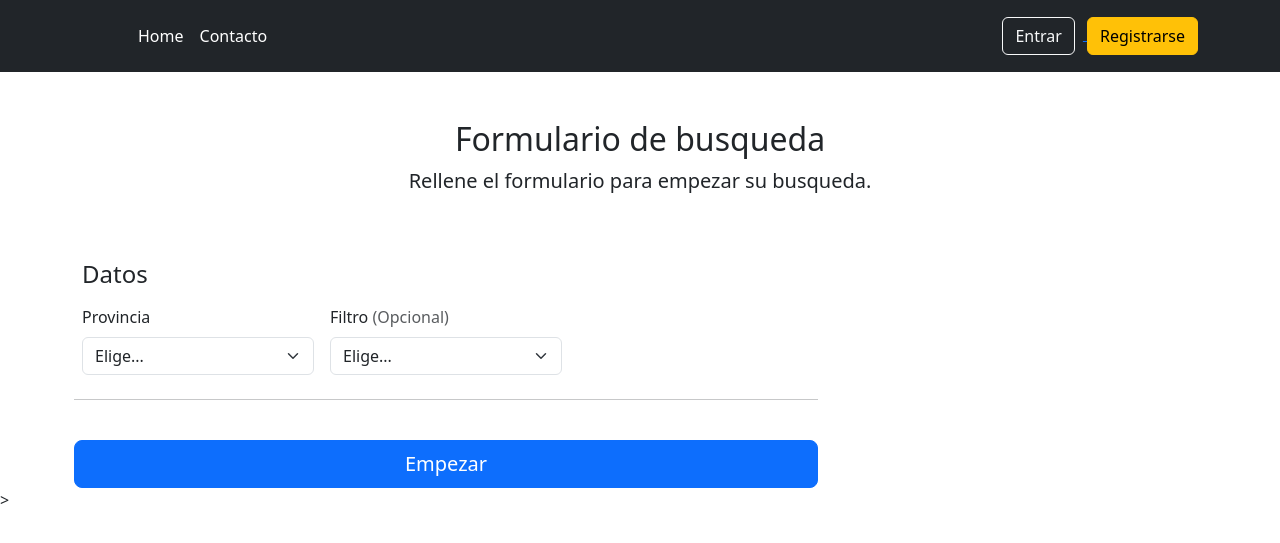
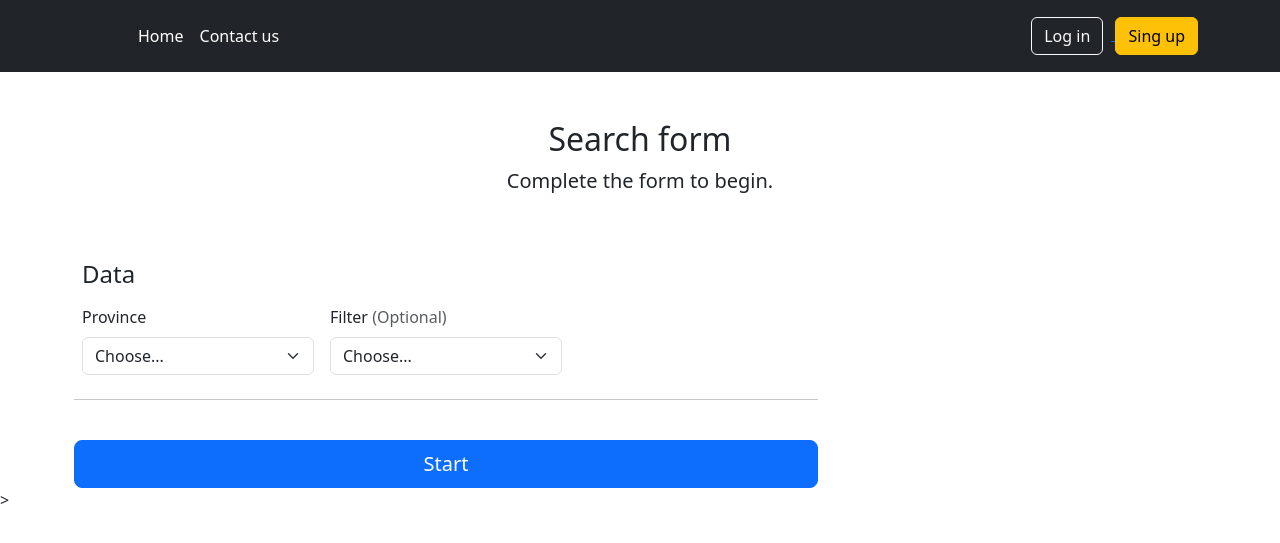
Before and after one commit to Salvaponce/Pisos-tracker-web, a Django app: page / in a window 1280 px wide. Shown: the top 543 px of the page. Run offline with Django 3.2, Linux system fonts and the light colour scheme; some libraries are stand-ins or nearby versions.

Commit message:
changing language

```diff
--- a/Pisos_tracker_app/templates/base.html
+++ b/Pisos_tracker_app/templates/base.html
@@ -28,23 +28,23 @@
         <ul class="nav col-12 col-lg-auto me-lg-auto mb-2 justify-content-center mb-md-0">
           <li><a href="/" class="nav-link px-2 text-white">Home</a></li>
           {%if user.is_authenticated%}
-          <li><a href="/history" class="nav-link px-2 text-white">Historial</a></li>
+          <li><a href="/history" class="nav-link px-2 text-white">History</a></li>
           {% endif %}
-          <li><a href="/feedback" class="nav-link px-2 text-white">Contacto</a></li>
+          <li><a href="/feedback" class="nav-link px-2 text-white">Contact us</a></li>
         </ul>
 
         <div class="text-end">
           {% if user.is_authenticated %}
-            <p style="margin-right: 10px">Bienvenido {{user}}
+            <p style="margin-right: 10px">Welcome {{user}}
               <a href="/logout">
-              <button type="button" class="btn btn-warning">Salir</button></a>
+              <button type="button" class="btn btn-warning">Go out</button></a>
             </p>
           {% else %}
           <a href="/log_in">
-            <button type="button" class="btn btn-outline-light me-2">Entrar</button>
+            <button type="button" class="btn btn-outline-light me-2">Log in</button>
           </a>
           <a href="/sign_up">
-          <button type="button" class="btn btn-warning">Registrarse</button>
+          <button type="button" class="btn btn-warning">Sing up</button>
         </a>
           {% endif %}
         </div>
--- a/Pisos_tracker_app/templates/home.html
+++ b/Pisos_tracker_app/templates/home.html
@@ -3,15 +3,15 @@
 <div class="container">
   <main>
     <div class="py-5 text-center">
-      <h2>Formulario de busqueda</h2>
+      <h2>Search form</h2>
       <p class="lead"
-        >Rellene el formulario para empezar su busqueda.</p
+        >Complete the form to begin.</p
       >
     </div>
 
     <div class="row g-5">
       <div class="col-md-7 col-lg-8">
-        <h4 class="mb-3">Datos</h4>
+        <h4 class="mb-3">Data</h4>
 
         <form action="/results/" method="post" class="needs-validation" novalidate>
           {% csrf_token %}
@@ -19,10 +19,10 @@
 
             <div class="col-md-4">
               <label for="place" class="form-label"
-                >Provincia</label
+                >Province</label
               >
               <select class="form-select" name = "place" id="place" required>
-                <option value="">Elige...</option>
+                <option value="">Choose...</option>
                 <option>Albacete</option>
                 <option>Alicante</option>
                 <option>Almeria</option>
@@ -65,20 +65,20 @@
                 <option>Zaragoza</option>
               </select>
               <div class="invalid-feedback">
-                Se necesita una provincia valida.
+                We need a valid province.
               </div>
             </div>
 
 
             <div class="col-md-4">
               <label for="filter" class="form-label"
-                >Filtro<span class="text-muted"> (Opcional)</span></label
+                >Filter<span class="text-muted"> (Optional)</span></label
               >
               <select class="form-select" name = "filter" id="filter">
-                <option value="">Elige...</option>
-                <option>Relevancia</option>
-                <option>Barato</option>
-                <option>Recientes</option>
+                <option value="">Choose...</option>
+                <option>Relevance</option>
+                <option>Cheaper</option>
+                <option>Recent</option>
               </select>
             </div>
 
@@ -86,7 +86,7 @@
           <hr class="my-4" />
 
           <button class="w-100 btn btn-primary btn-lg" type="submit"
-            >Empezar</button
+            >Start</button
           >
         </form>
       </div>
--- a/Pisos_tracker_app/templates/login.html
+++ b/Pisos_tracker_app/templates/login.html
@@ -37,14 +37,14 @@
 
     <div class="form-floating">
       <input type="text" class="form-control" id="floatingInput" placeholder="name" name="username">
-      <label for="floatingInput">Nombre usuario</label>
+      <label for="floatingInput">User name</label>
     </div>
     <div class="form-floating">
       <input type="password" class="form-control" id="floatingPassword" placeholder="Password" name="password">
-      <label for="floatingPassword">Contraseña</label>
+      <label for="floatingPassword">Password</label>
     </div>
 
-    <button class="w-100 btn btn-lg btn-primary" type="submit">Continuar</button>
+    <button class="w-100 btn btn-lg btn-primary" type="submit">Next!</button>
   </form>
 </main>
 </body>
--- a/Pisos_tracker_app/templates/results.html
+++ b/Pisos_tracker_app/templates/results.html
@@ -2,7 +2,7 @@
 {%block content%}
 <body class="text-center">
 <main class="form-signin">
-<h1 class="h3 mb-3 fw-normal">Buscando en {{place}}</h1>
+<h1 class="h3 mb-3 fw-normal">Searching in {{place}}</h1>
 <br/>
 <div class="album py-5 bg-light">
   <div class="container">
@@ -27,7 +27,7 @@
               <div class="btn-group">
                 <a href= {{h.link}}>
                 <button type="button" class="btn btn-sm btn-outline-secondary"
-                  >Alquilar</button
+                  >Rent</button
                 ></a>
               </div>
             </div>
@@ -44,7 +44,7 @@
 {%if count != web|length%}
 <form method="POST">
     {% csrf_token %}
-<button class="w-50 btn btn-lg btn-primary" type="submit">Continuar</button></form>
+<button class="w-50 btn btn-lg btn-primary" type="submit">Next!</button></form>
 {%endif%}
 
 </main>
--- a/Pisos_tracker_app/views.py
+++ b/Pisos_tracker_app/views.py
@@ -50,7 +50,7 @@ def results(request):
         return render(request, 'results.html', {'data': data_list, 'place':place, 'web':ls, 'count':count})
     return render(request, 'home.html')
 
-# Guarda la informacion de la busqueda cuando se llega hasta el final de la busqueda
+# Keep the information when we finish the search
 def save_data(name, data, user):
     title = name + " " + str(datetime.now().strftime("%d/%m/%Y %H:%M:%S"))
     report = Report.objects.create(title = title, user = user)
@@ -94,7 +94,7 @@ def logout_view(request):
     logout(request)
     return home(request)
 
-# Coge el report que queremos mostrar y lo muestra
+# Get the report and display it
 def history(request):
     report_list = Report.objects.filter(user = request.user)
     if request.method == 'POST' and request.POST.get('report_name'):
```
Also changed, not shown: Pisos_tracker_app/templates/feedback.html (+4 -4 lines), Pisos_tracker_app/templates/signup.html (+4 -4 lines).
